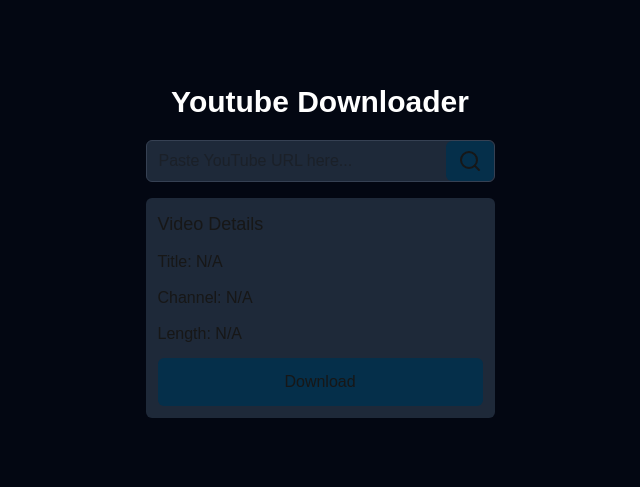
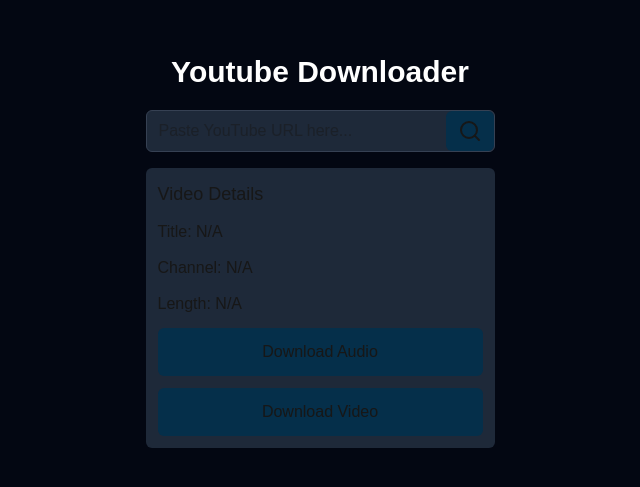
Before and after one commit to cdiaconu04/Youtube-Downloader, a Next.js app: page / in a window 1280 px wide. Shown: the part 149-636 px from the top of the page, without its empty margins (320-960 px from the left). Built offline with nearby package versions, Linux system fonts and the light colour scheme.

Commit message:
Set up video downloading

```diff
--- a/src/app/api/convert/route.js
+++ b/src/app/api/convert-audio/route.js
@@ -24,7 +24,7 @@
             status: 200,
             headers: {
                 "Content-Type": audioFormat.mimeType || "audio/webm",
-                "Content-Disposition": `attachment; filename="${title}.webm"`
+                "Content-Disposition": `attachment; filename="audio.webm"`
             }
         });
 
--- /dev/null
+++ b/src/app/api/convert-video/route.js
@@ -0,0 +1,35 @@
+import ytdl from "ytdl-core";
+
+export async function POST(req) {
+    try {
+        const { url } = await req.json();
+
+        // If invalid return error
+        if (!ytdl.validateURL(url)) {
+            return new Response(JSON.stringify({ error: "Invalid Youtube URL" }), { status: 400 });
+        }
+
+        const info = await ytdl.getInfo(url);
+
+        const format = ytdl.chooseFormat(info.formats, {
+            quality: "highestaudio",
+            filter: "audioandvideo"
+        });
+
+        const info2 = await ytdl.downloadFromInfo(info, {
+            format: format
+        });
+
+        return new Response(info2, {
+            status: 200,
+            headers: {
+                "Content-Type": format.mimeType || "video/mp4",
+                "Content-Disposition": `attachment; filename="video.webm"`
+            }
+        });
+
+    } catch (error) {
+        console.error(error);
+        return new Response(JSON.stringify({ error: "An error occurred" }), { status: 400 });
+    }
+}
--- a/src/app/page.js
+++ b/src/app/page.js
@@ -9,17 +9,17 @@
 
   const [file, setFile] = useState(null);
 
-  const [title, setTitle] = useState("N/A")
-  const [length, setLength] = useState("N/A")
-  const [channel, setChannel] = useState("N/A")
-  const [gotVideo, setGotVideo] = useState(true)
+  const [title, setTitle] = useState("N/A");
+  const [length, setLength] = useState("N/A");
+  const [channel, setChannel] = useState("N/A");
+  const [gotVideo, setGotVideo] = useState(true);
 
-  const [hasError, setHasError] = useState(false)
+  const [hasError, setHasError] = useState(false);
 
-  const handleDownload = async () => {
-    if (!query.trim()) return; // Check if empty or whitespace
+  const handleAudioDownload = async () => {
+    if (!query.trim()) return;
 
-    const res = await fetch("/api/convert", {
+    const res = await fetch("/api/convert-audio", {
       method: "POST",
       headers: {
         "Content-Type": "application/json"
@@ -29,7 +29,6 @@
 
     setGotVideo(true);
 
-    // const data = await res.json();
     const data = await res.blob();
 
     const url = URL.createObjectURL(data);
@@ -42,13 +41,37 @@
     a.click();
   }
 
+  const handleVideoDownload = async () => {
+    if (!query.trim()) return;
+
+    const res = await fetch("/api/convert-video", {
+      method: "POST",
+      headers: {
+        "Content-Type": "application/json"
+      },
+      body: JSON.stringify({ url: query })
+    });
+
+    setGotVideo(true);
+
+    const data = await res.blob();
+
+    const url = URL.createObjectURL(data);
+    const a = document.createElement("a");
+
+    a.href = url;
+    a.download = "video.mp4";
+
+    setFile(a);
+    a.click();
+  }
+
   const handleGetVideo = async () => {
     if (!query.trim()) {
       setHasError(true);
       return;
     }
     try {
-      // Encode to protect against possible special characters in url (?, =, etc)
       const res = await fetch(`/api/metadata?url=${encodeURIComponent(query)}`);
 
       if (!res.ok) {
@@ -58,7 +81,6 @@
 
       const data = await res.json();
 
-      // Set metadata
       setTitle(data.videoDetails.title);
       setChannel(data.videoDetails.author.name);
       setLength(`${Math.floor(data.videoDetails.lengthSeconds / 60)}:${data.videoDetails.lengthSeconds % 60} minutes`);
@@ -102,15 +124,17 @@
           <p> Title: {title}</p>
           <p> Channel: {channel}</p>
           <p> Length: {length}</p>
-          {gotVideo ?
-            <button
-              onClick={handleDownload}
-              className="bg-sky-950 hover:bg-sky-800 rounded-md p-3 text-md">
-              Download
-            </button>
-            :
-            <div></div>
-          }
+
+          <button
+            onClick={handleAudioDownload}
+            className="bg-sky-950 hover:bg-sky-800 rounded-md p-3 text-md">
+            Download Audio
+          </button>
+          <button
+            onClick={handleVideoDownload}
+            className="bg-sky-950 hover:bg-sky-800 rounded-md p-3 text-md">
+            Download Video
+          </button>
         </div>
       </div>
     </div>
```
